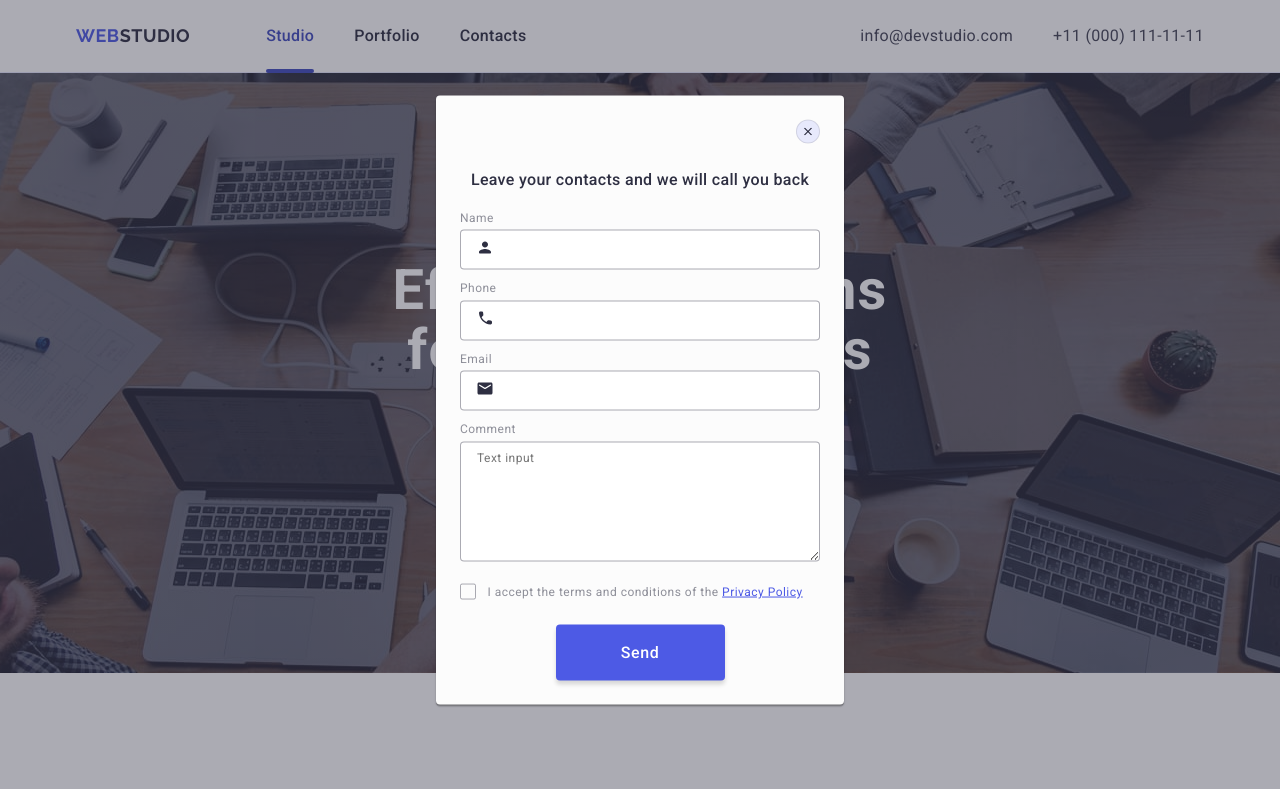
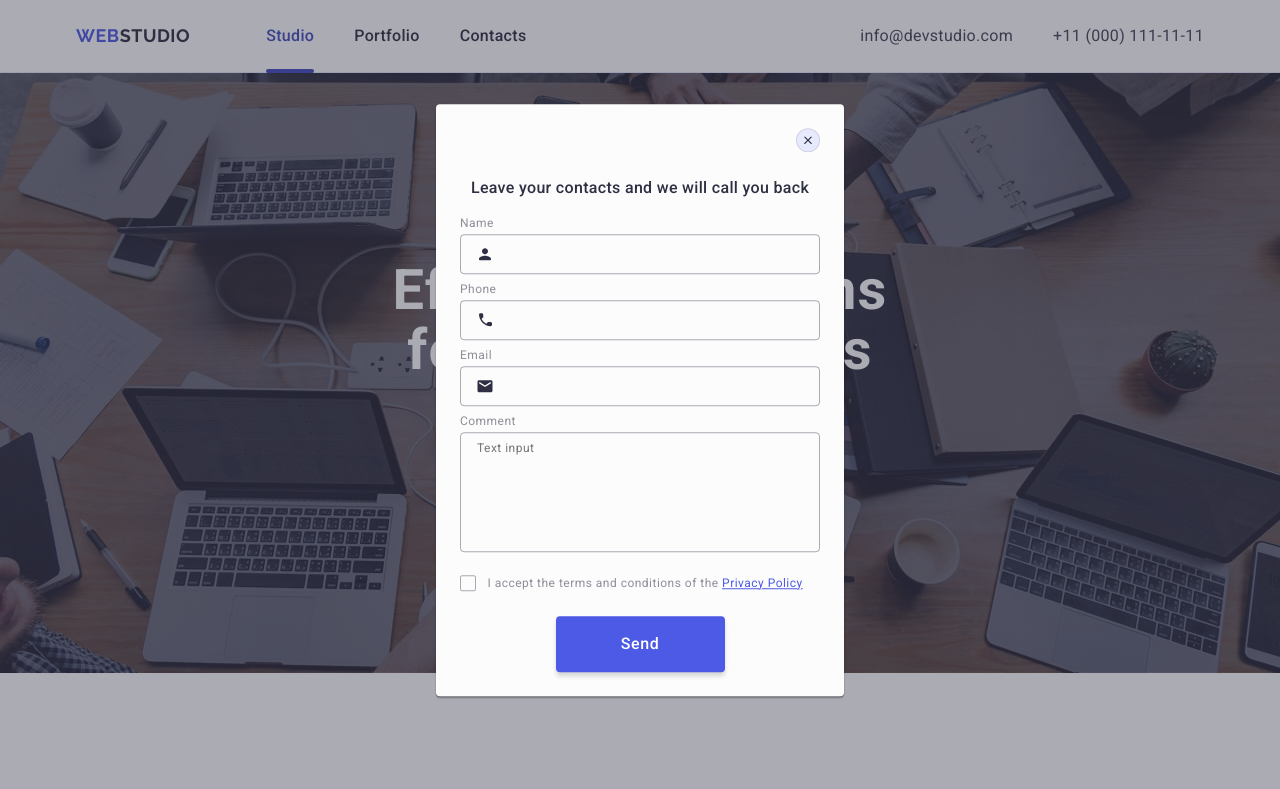
Before and after one commit to anastasiia-trofymenko/goit-markup-hw-05, a plain HTML site: page index.html in a window 1280 px wide. Shown: the top 789 px of the page. Drawn offline with nearby package versions, Linux system fonts and the light colour scheme.

Commit message:
made some fixes

```diff
--- a/css/styles.css
+++ b/css/styles.css
@@ -586,6 +586,7 @@ img {
   right: 24px;
   width: 24px;
   height: 24px;
+  padding: 0;
 
   display: flex;
   align-items: center;
@@ -602,6 +603,7 @@ img {
 
 .close-icon {
   fill: #2e2f42;
+  transition: fill 250ms cubic-bezier(0.4, 0, 0.2, 1);
 }
 
 .close-btn:hover,
@@ -631,11 +633,13 @@ img {
 }
 
 .form-label {
+  display: block;
   font-weight: 400;
   font-size: 12px;
-  line-height: 1.16667;
+  line-height: 1.17;
   letter-spacing: 0.04em;
   color: #8e8f99;
+  margin-bottom: 4px;
 }
 
 .input-wrapper {
@@ -652,23 +656,27 @@ img {
 }
 
 .form-input {
-  margin-top: 4px;
   padding-left: 38px;
   width: 100%;
   height: 40px;
   border: 1px solid rgba(46, 47, 66, 0.4);
   border-radius: 4px;
-  outline: none;
+  outline: transparent;
+  background-color: transparent;
 
-  transition: border 250ms cubic-bezier(0.4, 0, 0.2, 1);
+  transition: border-color 250ms cubic-bezier(0.4, 0, 0.2, 1);
 }
 
 .form-input:focus {
-  border: 1px solid #4d5ae5;
+  border-color: #4d5ae5;
 }
 
 .form-input:focus + .form-icon {
   fill: #4d5ae5;
+}
+
+.form-textarea {
+  margin-bottom: 16px;
 }
 
 .comment-input {
@@ -677,9 +685,13 @@ img {
   width: 100%;
   font-weight: 400;
   font-size: 12px;
-  line-height: 1.16667;
+  line-height: 1.17;
   letter-spacing: 0.04em;
-  margin-bottom: 16px;
+  /* background-color: transparent;
+  outline: transparent; */
+  resize: none;
+  color: rgba(46, 47, 66, 0.4);
+  /* transition: border-color 250ms cubic-bezier(0.4, 0, 0.2, 1); */
 }
 
 .comment-input:placeholder {
@@ -693,14 +705,14 @@ img {
 .privacy-checkbox:checked + .checkbox-label > .custom-checkbox {
   border-radius: 2px;
   background-color: #404bbf;
-  border: 1px solid #404bbf;
+  border: none;
   fill: #f4f4fd;
 }
 
 .checkbox-label {
   font-weight: 400;
   font-size: 12px;
-  line-height: 1.16667;
+  line-height: 1.17;
   letter-spacing: 0.04em;
   color: #8e8f99;
 }
@@ -717,6 +729,7 @@ img {
   margin-right: 8px;
 
   transition: background-color 250ms cubic-bezier(0.4, 0, 0.2, 1),
+    border 250ms cubic-bezier(0.4, 0, 0.2, 1),
     fill 250ms cubic-bezier(0.4, 0, 0.2, 1);
 }
 
@@ -730,7 +743,7 @@ img {
 .send-btn {
   border-radius: 4px;
   padding: 16px 32px;
-  width: 169px;
+  min-width: 169px;
   height: 56px;
   box-shadow: 0 4px 4px 0 rgba(0, 0, 0, 0.15);
   background-color: #4d5ae5;
--- a/index.html
+++ b/index.html
@@ -440,7 +440,7 @@
         <div class="email-container">
           <p class="email-input-text">Subscribe</p>
           <form class="subscribe-form">
-            <label class="form-label" for="email-input"></label>
+            <label class="form-label" for="email-input">
               <input
                 class="form-input"
                 type="email"
@@ -448,12 +448,14 @@
                 name="user-email"
                 placeholder="E-mail"
               />
+
               <button class="subscribe-btn" type="submit">
                 Subscribe
                 <svg class="subscribe-icon" width="24" height="24">
                   <use href="./images/icons.svg#icon-subscribe"></use>
                 </svg>
               </button>
+            </label>
           </form>
         </div>
       </div>
@@ -470,12 +472,12 @@
         <p class="form-text">Leave your contacts and we will call you back</p>
         <form class="send-form">
           <div class="form-field">
-            <label class="form-label" for="input-name">Name</label>
+            <label class="form-label" for="user-name">Name</label>
             <div class="input-wrapper">
               <input
                 class="form-input"
                 name="user-name"
-                id="input-name"
+                id="user-name"
                 type="text"
               />
               <svg class="form-icon" width="18" height="24">
@@ -485,12 +487,12 @@
           </div>
 
           <div class="form-field">
-            <label class="form-label" for="input-tel">Phone</label>
+            <label class="form-label" for="user-tel">Phone</label>
             <div class="input-wrapper">
               <input
                 class="form-input"
                 name="user-tel"
-                id="input-tel"
+                id="user-tel"
                 type="tel"
               />
               <svg class="form-icon" width="18" height="24">
@@ -500,12 +502,12 @@
           </div>
 
           <div class="form-field">
-            <label class="form-label" for="input-email">Email</label>
+            <label class="form-label" for="user-email">Email</label>
             <div class="input-wrapper">
               <input
                 class="form-input"
                 name="user-email"
-                id="input-email"
+                id="user-email"
                 type="email"
               />
               <svg class="form-icon" width="18" height="24">
@@ -515,11 +517,11 @@
           </div>
 
           <div class="form-textarea">
-            <label class="form-label" for="comment">Comment</label>
+            <label class="form-label" for="user-comment">Comment</label>
             <textarea
               class="form-input comment-input"
-              name="comment"
-              id="comment"
+              name="user-comment"
+              id="user-comment"
               placeholder="Text input"
             ></textarea>
           </div>
@@ -528,10 +530,11 @@
             <input
               class="privacy-checkbox visually-hidden"
               type="checkbox"
-              id="privacy-checkbox"
+              id="user-privacy"
+              name="user-privacy"
               value="true"
             />
-            <label class="checkbox-label" for="privacy-checkbox">
+            <label class="checkbox-label" for="user-privacy">
               <span class="custom-checkbox">
                 <svg class="custom-check-icon" width="10" height="8">
                   <use href="./images/icons.svg#icon-check"></use>
```
Lines whose indentation alone changed are shown as unchanged.
